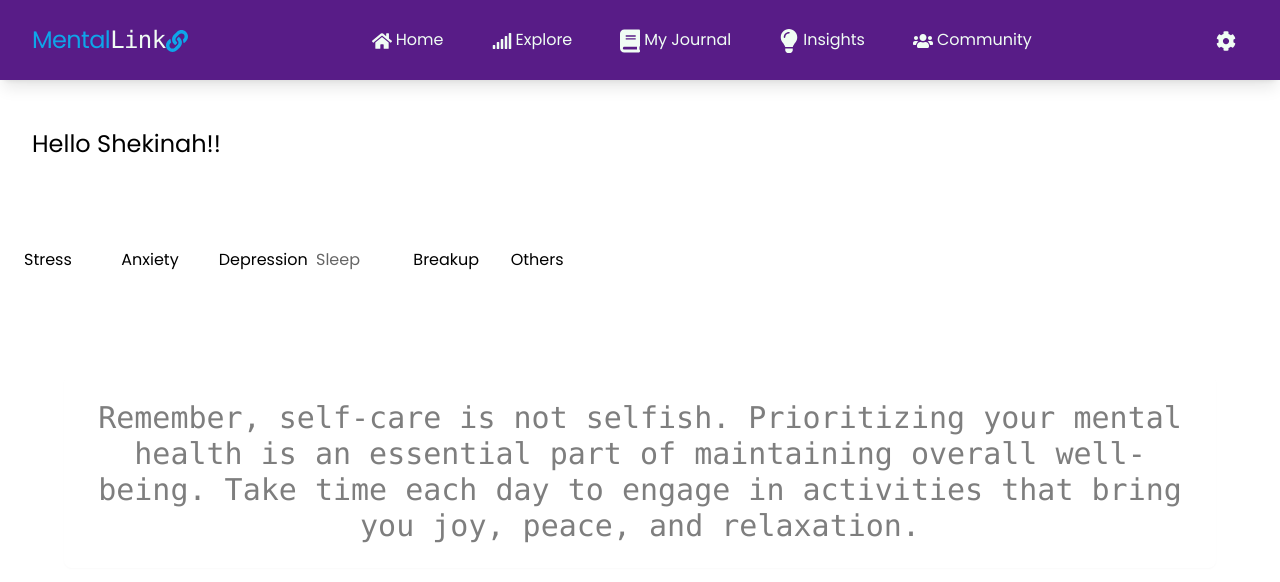
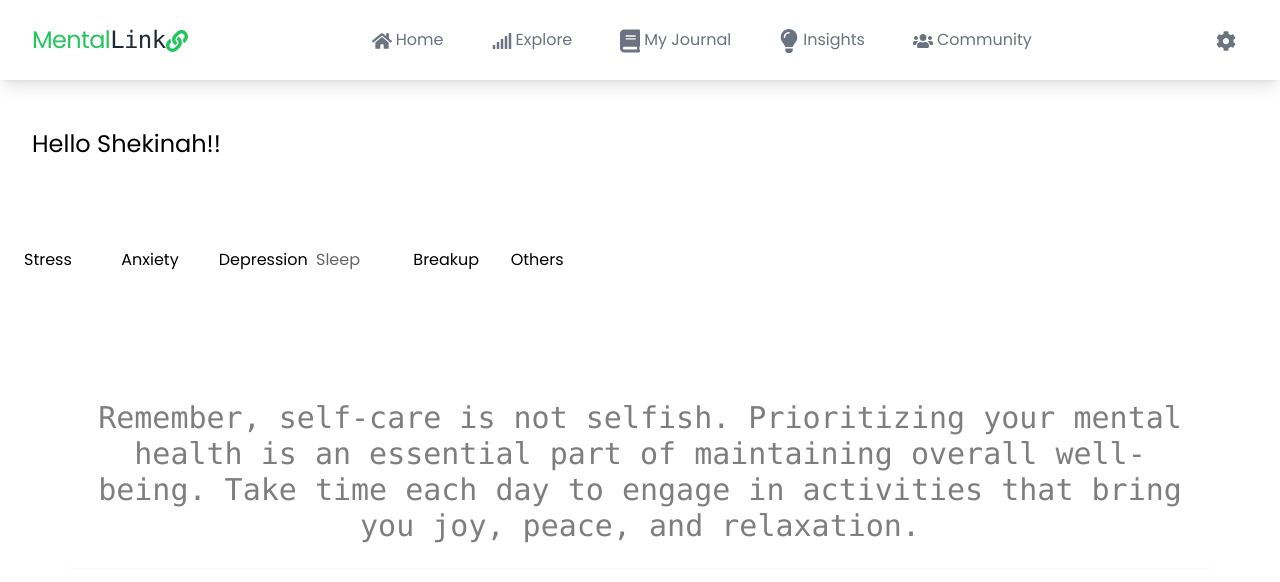
Before and after one commit to shekinahmanyi/mental_link_project, a React (Create React App) app in the folder frontend/: page /dashboard in a window 1280 px wide. Shown: the top 582 px of the page. Built offline with nearby package versions, Linux system fonts and the light colour scheme.

Commit message:
changed the dashboard colors

```diff
--- a/frontend/src/dashboard/main/Start.jsx
+++ b/frontend/src/dashboard/main/Start.jsx
@@ -5,46 +5,46 @@ import { FaLink, FaHome,FaSignal,FaLightbulb, FaBook, FaUsers,FaCog } from "reac
 
 function Navbar() {
   return (
-    <nav className="navbar mb-2 shadow-lg bg-purple-900 text-neutral-content fixed top-0 inset-x-0 z-50">
+    <nav className="navbar mb-2 shadow-lg bg-white text-neutral-content fixed top-0 inset-x-0 z-50">
       <div className="container mx-auto px-6 flex items-center justify-between">
         <div className="px-2 text-2xl mb-6 mt-6">
-          <span className="text-sky-500 tracking-tight">
-            Mental<span className="text-green-50 font-mono">Link</span>
+          <span className="text-green-500 tracking-tight">
+            Mental<span className="text-gray-800 font-mono">Link</span>
             <FaLink className="inline pr-2 md:inline-block text-3xl" />
           </span>
         </div>
         <div className="hidden md:flex md:items-center md:space-x-4">
           <Link
             to="/dashboard"
-            className="text-base px-4 py-2 font-medium text-green-50"
+            className="text-base px-4 py-2 font-medium text-gray-500"
           >
             <FaHome className="inline pr-1 text-2xl" />
             Home
           </Link>
           <Link
             to="/dashboard/explore"
-            className="text-base px-4 py-2 font-medium text-green-50"
+            className="text-base px-4 py-2 font-medium text-gray-500"
           >
             <FaSignal className="inline pr-1 text-2xl" />
             Explore
           </Link>
           <Link
             to="/dashboard/journal"
-            className="text-base px-4 py-2 font-medium text-green-50"
+            className="text-base px-4 py-2 font-medium text-gray-500"
           >
             <FaBook className="inline pr-1 text-2xl" />
             My Journal
           </Link>
           <Link
             to="/dashboard/insights"
-            className="text-base px-4 py-2 font-medium text-green-50"
+            className="text-base px-4 py-2 font-medium text-gray-500"
           >
             <FaLightbulb className="inline pr-1 text-2xl" />
             Insights
           </Link>
           <Link
             to="/dashboard/community"
-            className="text-base px-4 py-2 font-medium text-green-50"
+            className="text-base px-4 py-2 font-medium text-gray-500"
           >
             <FaUsers className="inline pr-1 text-2xl" />
             Community
@@ -52,26 +52,26 @@ function Navbar() {
         </div>
         <Link
             to="/dashboard/settings"
-            className="text-base px-4 py-2 font-medium text-green-50"
+            className="text-base px-4 py-2 font-medium text-gray-500"
           >
             <FaCog className="inline pr-1 text-2xl" />
           </Link>
       </div>
-      <div className="container mx-auto px-6 md:hidden bg-purple-900 fixed bottom-0 inset-x-0 z-50">
+      <div className="container mx-auto px-6 md:hidden bg-white fixed bottom-0 inset-x-0 z-50">
         <div className="py-4 flex justify-between">
-          <Link to="/dashboard" className="flex flex-col items-center justify-center text-base font-medium text-green-50">
+          <Link to="/dashboard" className="flex flex-col items-center justify-center text-base font-medium text-gray-500">
             <FaHome className="inline text-2xl" />
           </Link>
-          <Link to="/dashboard/about" className="flex flex-col items-center justify-center text-base font-medium text-green-50">
+          <Link to="/dashboard/about" className="flex flex-col items-center justify-center text-base font-medium text-gray-500">
             <FaSignal className="inline text-2xl" />
           </Link>
-          <Link to="/dashboard/story" className="flex flex-col items-center justify-center text-base font-medium text-green-50">
+          <Link to="/dashboard/story" className="flex flex-col items-center justify-center text-base font-medium text-gray-500">
             <FaBook className="inline text-2xl" />
           </Link>
-          <Link to="/dashboard/works" className="flex flex-col items-center justify-center text-base font-medium text-green-50">
+          <Link to="/dashboard/works" className="flex flex-col items-center justify-center text-base font-medium text-gray-500">
             <FaLightbulb className="inline text-2xl" />
           </Link>
-          <Link to="/dashboard/community" className="flex flex-col items-center justify-center text-base font-medium text-green-50">
+          <Link to="/dashboard/community" className="flex flex-col items-center justify-center text-base font-medium text-gray-500">
             <FaUsers className="inline text-2xl" />
           </Link>
         </div>
```
